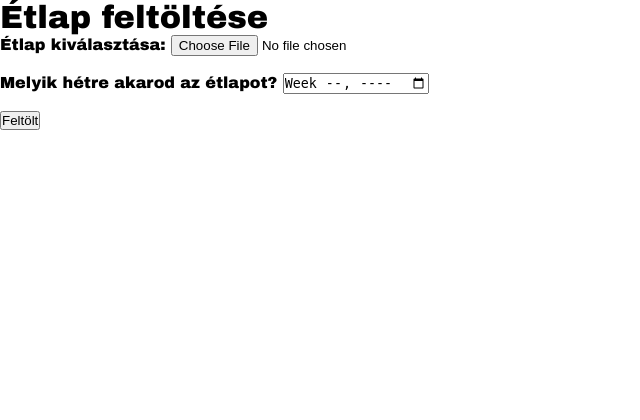
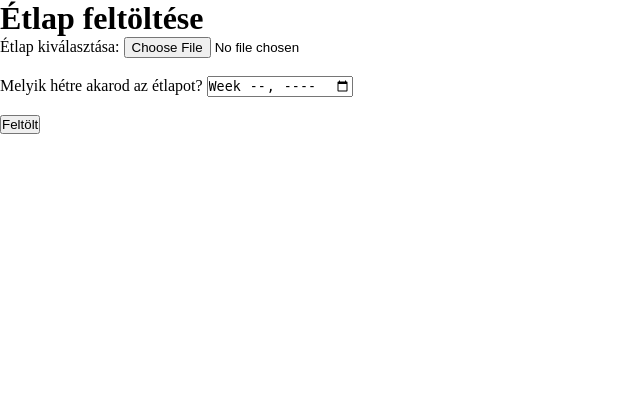
Before and after one commit to belbanas/etlap, a PHP site: page /upload in a window 1280 px wide; the page is wider, and only the part inside the window is pictured. Shown: the top 420 px of that part, without its empty margins (0-640 px from the left). Run offline with PHP 8.4, Linux system fonts and the light colour scheme; some web fonts are replaced.

Commit message:
add custom font property

```diff
--- a/static/css/style.css
+++ b/static/css/style.css
@@ -4,8 +4,14 @@
     padding: 0;
 }
 
+@font-face {
+    font-family: myFirstFont;
+    src: url('ariblk.ttf');
+    font-weight: bold;
+  }
+
 body {
-    font-family: "Arial Black";
+    font-family: myFirstFont;
     height: 1080px;
     width: 1920px;
     overflow: hidden;
```
Also changed, not shown: ariblk.ttf (added).
